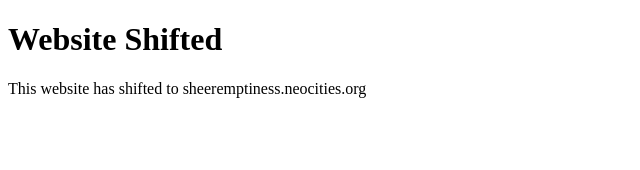
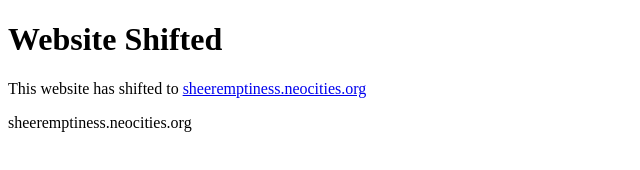
Before and after one commit to empty-404/empty-404.github.io, a plain HTML site: page index.html in a window 1280 px wide. Shown: the whole page, without its empty margins (0-640 px from the left). Drawn offline with Linux system fonts and the light colour scheme.

Commit message:
Update index.html

```diff
--- a/index.html
+++ b/index.html
@@ -6,7 +6,10 @@
  <body>
 
  <h1>Website Shifted</h1>
- <p>This website has shifted to sheeremptiness.neocities.org</p>
+ <p>This website has shifted to
+<a href="sheeremptiness.neocities.org">sheeremptiness.neocities.org</a>
+ </p>
 
  </body>
  </html>
+sheeremptiness.neocities.org
```
